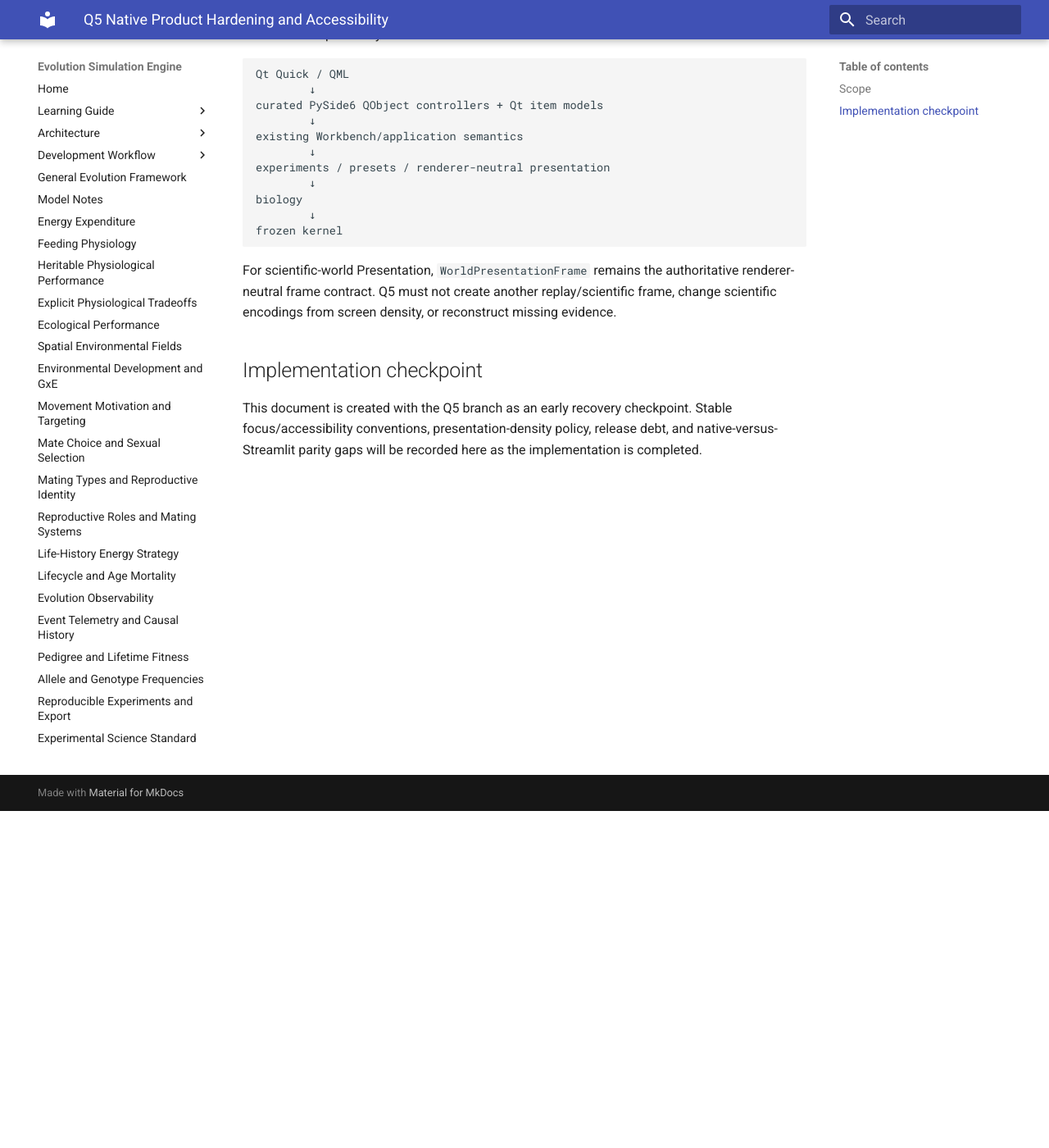
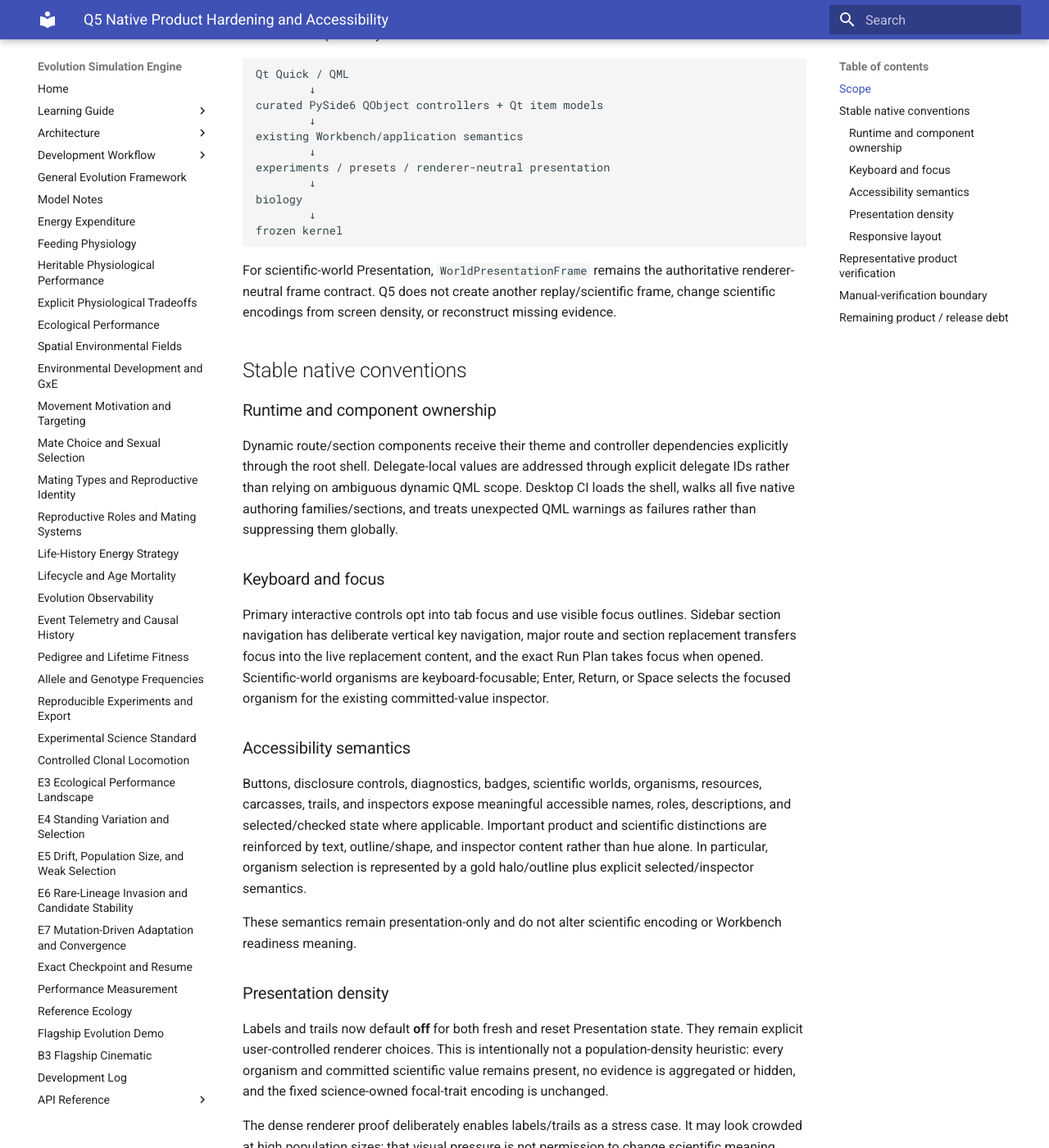
Before and after one commit to abdullahkhan57721/evolution-simulation-engine, an MkDocs documentation site: the page built from docs/q5_native_product_hardening.md, in a window 1280 px wide and 1400 px high, scrolled down 411 px. Shown: the whole window at 82% size. Built offline with MkDocs 1.6.1 and Material for MkDocs 9.7.7, drawn with Linux system fonts in a browser that asks for light colours; some of the changed text lies outside the part shown.

Commit message:
Document Q5 hardening conventions and verification

````diff
--- a/docs/q5_native_product_hardening.md
+++ b/docs/q5_native_product_hardening.md
@@ -27,12 +27,109 @@
 ```
 
 For scientific-world Presentation, `WorldPresentationFrame` remains the authoritative
-renderer-neutral frame contract. Q5 must not create another replay/scientific frame,
+renderer-neutral frame contract. Q5 does not create another replay/scientific frame,
 change scientific encodings from screen density, or reconstruct missing evidence.
 
-## Implementation checkpoint
+## Stable native conventions
 
-This document is created with the Q5 branch as an early recovery checkpoint. Stable
-focus/accessibility conventions, presentation-density policy, release debt, and
-native-versus-Streamlit parity gaps will be recorded here as the implementation is
-completed.
+### Runtime and component ownership
+
+Dynamic route/section components receive their theme and controller dependencies
+explicitly through the root shell. Delegate-local values are addressed through
+explicit delegate IDs rather than relying on ambiguous dynamic QML scope. Desktop CI
+loads the shell, walks all five native authoring families/sections, and treats
+unexpected QML warnings as failures rather than suppressing them globally.
+
+### Keyboard and focus
+
+Primary interactive controls opt into tab focus and use visible focus outlines.
+Sidebar section navigation has deliberate vertical key navigation, major route and
+section replacement transfers focus into the live replacement content, and the exact
+Run Plan takes focus when opened. Scientific-world organisms are keyboard-focusable;
+Enter, Return, or Space selects the focused organism for the existing committed-value
+inspector.
+
+### Accessibility semantics
+
+Buttons, disclosure controls, diagnostics, badges, scientific worlds, organisms,
+resources, carcasses, trails, and inspectors expose meaningful accessible names,
+roles, descriptions, and selected/checked state where applicable. Important product
+and scientific distinctions are reinforced by text, outline/shape, and inspector
+content rather than hue alone. In particular, organism selection is represented by a
+gold halo/outline plus explicit selected/inspector semantics.
+
+These semantics remain presentation-only and do not alter scientific encoding or
+Workbench readiness meaning.
+
+### Presentation density
+
+Labels and trails now default **off** for both fresh and reset Presentation state.
+They remain explicit user-controlled renderer choices. This is intentionally not a
+population-density heuristic: every organism and committed scientific value remains
+present, no evidence is aggregated or hidden, and the fixed science-owned focal-trait
+encoding is unchanged.
+
+The dense renderer proof deliberately enables labels/trails as a stress case. It may
+look crowded at high population sizes; that visual pressure is not permission to
+change scientific meaning silently.
+
+### Responsive layout
+
+The native shell has a minimum useful window of 1024 × 700, bounded sidebar widths,
+wrapping study/header text, multi-column layouts that collapse at narrower widths,
+scrollable authoring/results content, and world legend/inspector layouts that collapse
+from two columns to one when space is constrained. Matched B3 retains symmetric
+control/treatment emphasis rather than privileging one arm during layout pressure.
+
+## Representative product verification
+
+Automated native product tests exercise product transitions rather than recalculate
+science in QML:
+
+- Reference Ecology: create → semantic edit → immutable child binding → Run Plan →
+  off-GUI-thread execution handoff → owned Results → committed Presentation replay;
+- canonical B3: create → Run Plan → execution handoff → matched confirmation seed and
+  committed-step replay → arm-local organism inspection;
+- E3: editable experiment definition → exact bound definition → Run Plan → execution
+  handoff → Results ownership;
+- blocked E4: invalid empty seed draft remains blocked, cannot open a Run Plan, and
+  surfaces actionable native status.
+
+Focused QML tests additionally cover warning-free shell/family/section loading and
+focus transfer after dynamic route replacement.
+
+The current candidate's Desktop workflow also passes source Qt Quick launch, the Q4
+offscreen renderer measurement/visual-proof run, standalone application build, and
+packaged executable launch smoke. The captured dense Reference and matched-B3 renders
+were inspected from CI artifacts: product hierarchy and matched-arm symmetry remain
+coherent; the deliberately labels+trails-on dense Reference stress render is crowded,
+as expected, while the ordinary default remains labels/trails off.
+
+## Manual-verification boundary
+
+This execution environment cannot perform a genuine human keyboard-only desktop
+session, screen-reader session, operating-system font-scaling audit, or hardware
+window-resize session. Offscreen Qt automation and rendered CI artifacts provide
+strong supplementary evidence, but they are not represented as equivalent to that
+manual release-quality audit. A later release-readiness pass should repeat the
+keyboard/focus, assistive-technology, scaling, and representative-window checks on an
+interactive desktop.
+
+## Remaining product / release debt
+
+This hardening slice intentionally leaves several concerns for the subsequent native
+integration/release work:
+
+- canonical B3 cinematic rendering/playback is not yet integrated into the native
+  shell;
+- the native-vs-Streamlit parity matrix and explicit Streamlit retirement decision
+  are not made here;
+- application-wide Run/Home/Focus/playback shortcut coverage is not yet complete;
+- installer/signing/notarization, auto-update, release channels, and a broad platform
+  matrix remain out of scope;
+- true interactive accessibility/manual release verification remains required.
+
+Streamlit therefore remains a compatibility/reference frontend at this checkpoint.
+Those deferred items must not be mistaken for missing scientific architecture: the
+native shell, authoring, execution, Results, and committed scientific-world contracts
+continue to use the same authoritative Workbench/science layers.
````
